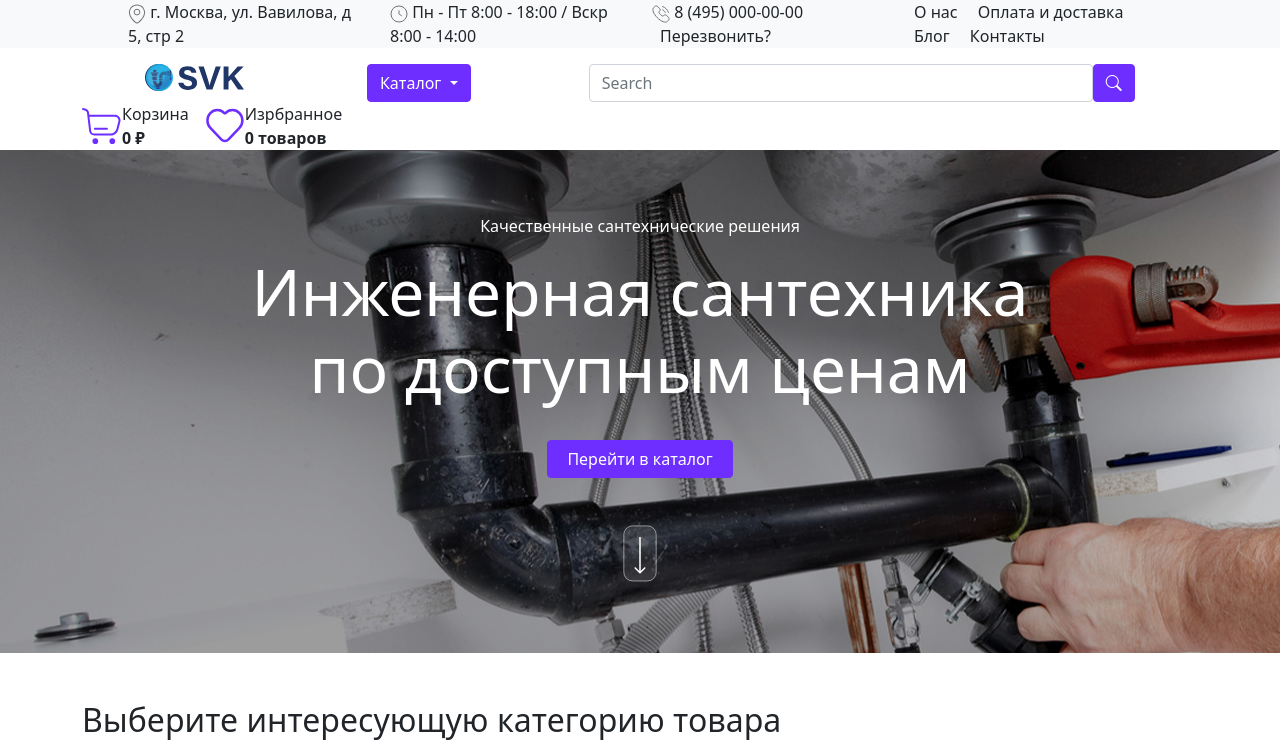
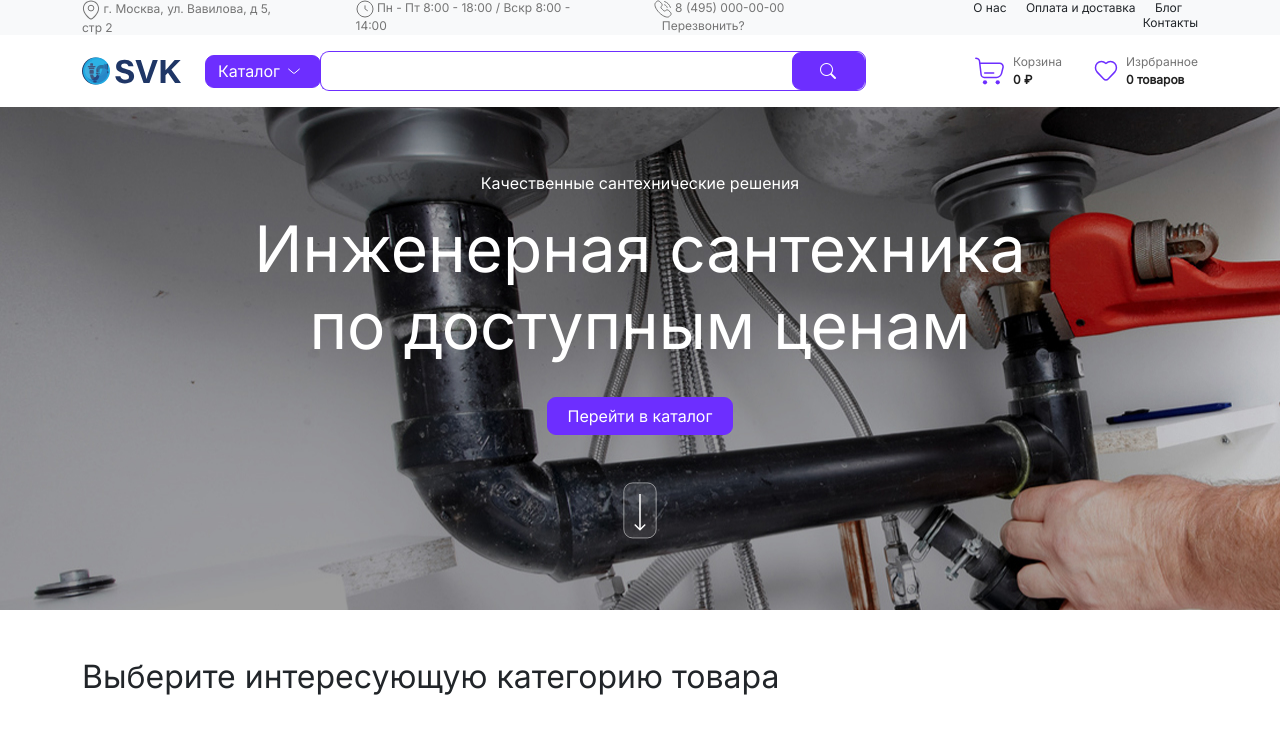
Before and after one commit to ax-ross/is_art_test_layout, a plain HTML site: page index.html in a window 1280 px wide. Shown: the top 741 px of the page. Drawn offline with nearby package versions, Linux system fonts and the light colour scheme.

Commit message:
fixed header layout

```diff
--- a/css/style.css
+++ b/css/style.css
@@ -1,3 +1,6 @@
+body {
+    font-family: 'Inter';
+}
 .preview{
     background-image: url("../img/background.jpg");
 }
@@ -70,14 +73,75 @@
     color: #6d2eff;
 }
 
-.header-container{
-    padding-left: 10vw;
-    padding-right: 10vw;
-}
-
 .card:hover{
     box-shadow: 0 14px 30px -15px rgba(0, 0, 0, 0.75);
 }
 .card{
     margin-right: 10px;
 }
+
+.top-header-text{
+    font-size: 12px;
+    line-height: 15px;
+    color: #747474
+}
+
+.top-header-navigate-text{
+    font-size: 12px;
+    line-height: 15px;
+}
+
+.btn{
+    border-radius: 9px;
+}
+
+.catalog-btn{
+    font-size: 16px;
+    line-height: 19px;
+}
+
+.form-control {
+    border-color: #6d2eff;
+}
+
+.input-group-text{
+    /*background-color: #6d2eff;*/
+    border-radius: 9px;
+}
+.input-group > :not(:first-child):not(.dropdown-menu):not(.valid-tooltip):not(.valid-feedback):not(.invalid-tooltip):not(.invalid-feedback) {
+    margin-left: -1px;
+    border-top-left-radius: 9px;
+    border-bottom-left-radius: 9px;
+}
+
+.input-search{
+    padding: 0;
+    margin-right: -10px;
+    border-radius: 9px;
+}
+.form-control:focus{
+    box-shadow: none;
+    z-index: 1 !important;
+    border-color: #6d2eff;
+}
+
+.input-group-search{
+    align-items: normal !important;
+    padding: 0 !important;
+    border: 1px solid #6d2eff;
+}
+
+.search-btn{
+    width: 73px;
+    z-index: 4;
+}
+
+.cart-text, .favorite-text{
+    font-size: 12px;
+    color: #747474
+}
+
+.favorite-bold, .cart-bold {
+    color: #212121;
+    font-weight: 600;
+}
--- a/index.html
+++ b/index.html
@@ -6,26 +6,31 @@
     <link rel="stylesheet" href="css/bootstrap.min.css">
     <link rel="stylesheet" href="https://cdn.jsdelivr.net/npm/bootstrap-icons@1.8.3/font/bootstrap-icons.css">
     <link rel="stylesheet" href="css/style.css">
+    <link href='https://fonts.googleapis.com/css?family=Inter' rel='stylesheet'>
     <script src="https://cdn.jsdelivr.net/npm/bootstrap@5.2.0-beta1/dist/js/bootstrap.bundle.min.js"
             integrity="sha384-pprn3073KE6tl6bjs2QrFaJGz5/SUsLqktiwsUTF55Jfv3qYSDhgCecCxMW52nD2"
             crossorigin="anonymous"></script>
 </head>
 <body>
 <header>
-    <div class="top-header bg-light mb-3">
-        <div class="container-fluid header-container">
-            <div class="row">
-                <div class="col-md-3">
+    <div class="top-header bg-light">
+        <div class="container">
+            <div class="row d-flex">
+                <div class="col-md-9 d-flex">
+                    <div class="top-header-text me-5">
                         <img src="img/icons/Location.svg" alt="location">
                         г. Москва, ул. Вавилова, д 5, стр 2
                     </div>
-                <div class="col-md-3">
+                    <div class="top-header-text me-5 ms-3">
                         <img src="img/icons/time.svg" alt="time"> Пн - Пт 8:00 - 18:00 / Вскр 8:00 - 14:00
                     </div>
-                <div class="col-md-3">
-                    <img src="img/icons/Calling.svg" alt="calling"> 8 (495) 000-00-00 <span class="ms-2">Перезвонить?</span>
+                    <div class="top-header-text me-5 ms-3">
+                        <img src="img/icons/Calling.svg" alt="calling"> 8 (495) 000-00-00 <span
+                            class="ms-2">Перезвонить?</span>
                     </div>
-                <div class="col-md-3">
+                </div>
+
+                <div class="col-md-3 top-header-navigate-text text-end">
                     <span class="me-3">
                         О нас
                     </span>
@@ -35,24 +40,22 @@
                     <span class="me-3">
                         Блог
                     </span>
-                    <span class="me-3">
+                    <span>
                         Контакты
                     </span>
                 </div>
             </div>
         </div>
     </div>
-    <div class="bottom-header">
+    <div class="bottom-header my-3">
         <div class="container">
-            <div class="row d-flex justify-content-around">
-                <div class="col-md-1 mx-3">
-                    <img src="img/icons/logo.svg" alt="logo">
-                </div>
-                <div class="col-md-1 mx-3">
+            <div class="row d-flex justify-content-between align-items-center">
+                <div class="col-md-2 d-flex">
+                    <img class="me-4" src="img/icons/logo.svg" alt="logo">
                     <div class="dropdown">
-                        <button class="btn btn-primary dropdown-toggle" type="button" id="dropdownMenuButton1"
+                        <button class="btn btn-primary" type="button" id="dropdownMenuButton1"
                                 data-bs-toggle="dropdown" aria-expanded="false">
-                            Каталог
+                            <span class="d-flex catalog-btn">Каталог <img class="mx-2" src="img/icons/Down.svg" alt=""></span>
                         </button>
                         <ul class="dropdown-menu" aria-labelledby="dropdownMenuButton1">
                             <li><a class="dropdown-item" href="#">1</a></li>
@@ -61,22 +64,26 @@
                         </ul>
                     </div>
                 </div>
-                <div class="col-md-6 mx-3">
-                    <form class="d-flex" role="search">
-                        <input class="form-control" type="search" placeholder="Search" aria-label="Search">
-                        <button class="btn btn-primary" type="submit"><i class="bi bi-search"></i></button>
-                    </form>
+
+                <div class="col-md-6 d-flex justify-content-end">
+                    <div class="input-group group-search">
+                        <input type="text" class="form-control border-end-0 input-search">
+                        <div class="input-group-text input-group-search">
+                            <button class="btn btn-primary search-btn" type="button"><i class="bi bi-search"></i>
+                            </button>
                         </div>
-                <div class="col d-flex">
-                    <img src="img/icons/Cart.svg" alt="cart" width="40vh">
-                    <div class="d-flex flex-column me-3">
+                    </div>
+                </div>
+                <div class="col-md-3 d-flex justify-content-end">
+                    <img src="img/icons/Cart.svg" alt="cart" class="cart-icon me-2">
+                    <div class="d-flex flex-column me-3 cart-text">
                         <span>Корзина</span>
-                        <span class="fw-bold">0 &#8381;</span>
+                        <span class="cart-bold">0 &#8381;</span>
                     </div>
-                    <img src="img/icons/Heart-header.svg" alt="" width="40vh">
-                    <div class="d-flex flex-column">
+                    <img src="img/icons/Heart-header.svg" alt="" class="favorite-icon ms-3 me-2">
+                    <div class="d-flex flex-column favorite-text">
                         <span>Изрбранное</span>
-                        <span class="fw-bold">0 товаров</span>
+                        <span class="favorite-bold">0 товаров</span>
                     </div>
                 </div>
             </div>
@@ -581,9 +588,9 @@
                 <div class="col-md-2">
                     <p class="fw-bold">Вентиляция</p>
                     <ul class="list-unstyled">
-                            <li><a href="">Воздушные фильтры</a> </li>
-                            <li><a href="">Радиаторные решетки</a> </li>
-                            <li><a href="">Вентиляционные люки</a> </li>
+                        <li><a href="">Воздушные фильтры</a></li>
+                        <li><a href="">Радиаторные решетки</a></li>
+                        <li><a href="">Вентиляционные люки</a></li>
                     </ul>
                     <p class="fw-bold mt-3">Канализация</p>
                     <ul class="list-unstyled">
@@ -598,14 +605,14 @@
                     <p class="fw-bold">Смеси</p>
                     <ul class="list-unstyled">
                         <li><a href="">Штукатурка</a></li>
-                            <li><a href="">Плиточный клей</a> </li>
+                        <li><a href="">Плиточный клей</a></li>
                         <li><a href="">Пескобетон</a></li>
                     </ul>
                     <p class="fw-bold mt-3">Полезная информация</p>
                     <ul class="list-unstyled">
                         <li><a href="">О компании</a></li>
                         <li><a href="">Блог</a></li>
-                            <li><a href="">Оплата  и доставка</a></li>
+                        <li><a href="">Оплата и доставка</a></li>
                         <li><a href="">Контакты</a></li>
                     </ul>
                 </div>
@@ -618,7 +625,8 @@
                     <div class="form-check">
                         <input class="form-check-input" type="checkbox" value="" id="flexCheckDefault">
                         <label class="form-check-label" for="flexCheckDefault">
-                                Нажимая на кнопку, я принимаю <a class="custom-link" href="">Политику в области обработки и защиты персональных данных</a>  и соглашаюсь получать сообщения
+                            Нажимая на кнопку, я принимаю <a class="custom-link" href="">Политику в области обработки и
+                            защиты персональных данных</a> и соглашаюсь получать сообщения
                         </label>
                     </div>
                 </div>
```
Also changed, not shown: img/icons/Down.svg (added). Lines whose indentation alone changed are shown as unchanged.
